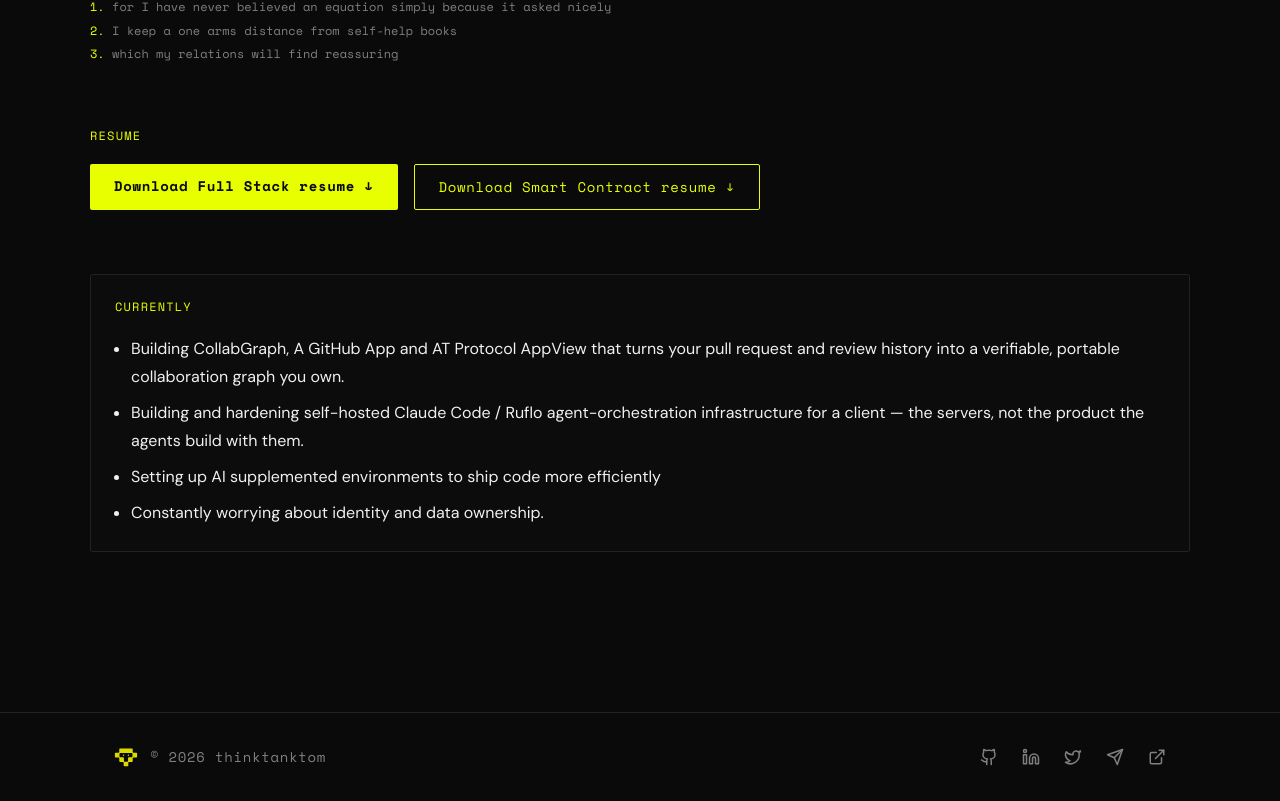
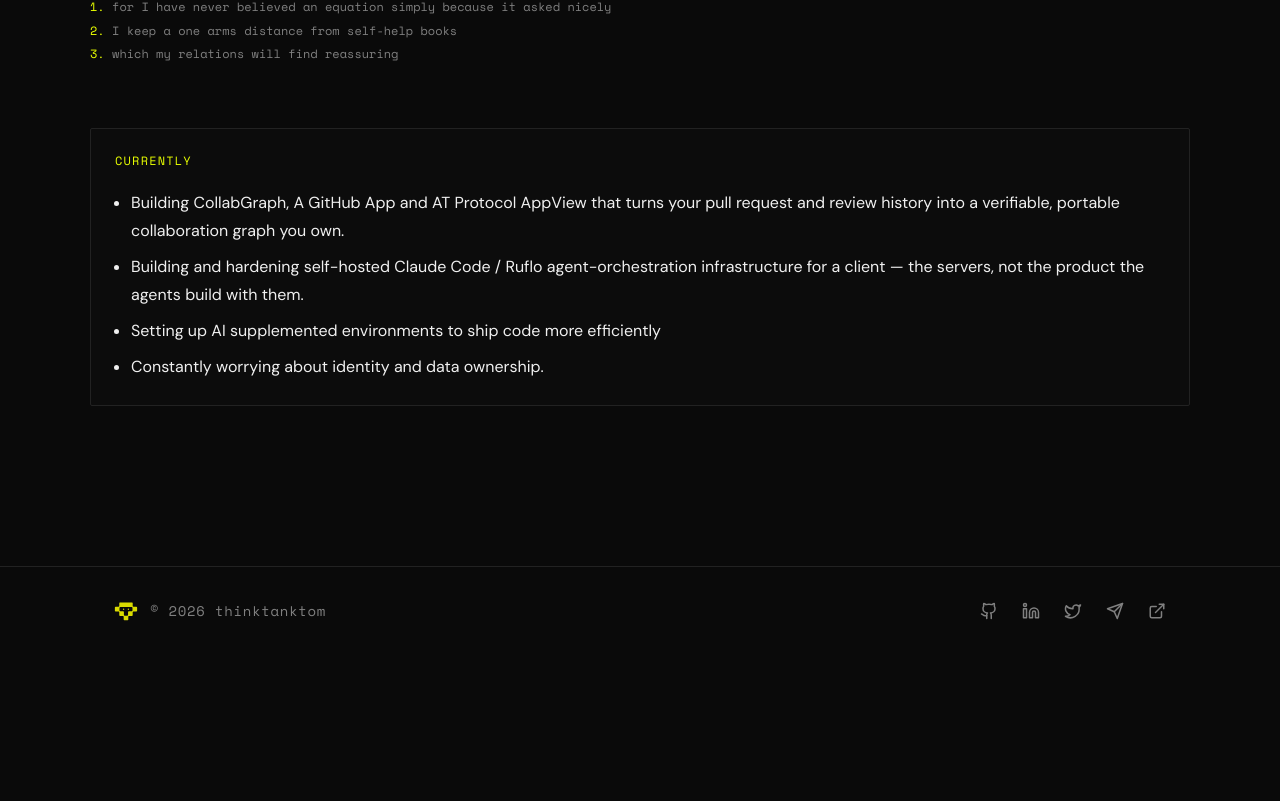
Before and after one commit to thinktanktom/site, a Next.js app: page /about in a window 1280 px wide. Shown: the part 1313-2114 px from the top of the page. After the commit the page ends 1968 px from the top, so only its background shows below. Built offline with nearby package versions, Linux system fonts and the light colour scheme.

Commit message:
Remove the resume download section from /about
The two PDFs are left in public/ and are still reachable by direct link;
only the section is gone. Nothing else in the site references them.

```diff
--- a/src/app/about/page.tsx
+++ b/src/app/about/page.tsx
@@ -109,28 +109,6 @@ export default function AboutPage() {
           </div>
         </div>
 
-        {/* Resume */}
-        <div className="mb-16">
-          <h2 className="font-mono text-xs tracking-widest uppercase text-accent mb-5">
-            Resume
-          </h2>
-          <div className="flex flex-col sm:flex-row gap-4">
-            <a
-              href="/Thomas_Cyriac_Full_Stack_Developer.pdf"
-              download
-              className="font-mono text-sm tracking-wider px-6 py-3 bg-accent text-bg font-bold hover:bg-accent-dim transition-colors duration-200 rounded-sm text-center"
-            >
-              Download Full Stack resume ↓
-            </a>
-            <a
-              href="/Thomas_Cyriac_Smart_Contract_Engineer.pdf"
-              download
-              className="font-mono text-sm tracking-wider px-6 py-3 border border-accent text-accent hover:bg-accent hover:text-bg transition-all duration-200 rounded-sm text-center"
-            >
-              Download Smart Contract resume ↓
-            </a>
-          </div>
-        </div>
 
         {/* Currently */}
         <div className="mb-16 p-6 border border-border rounded-sm bg-surface/30">
```
